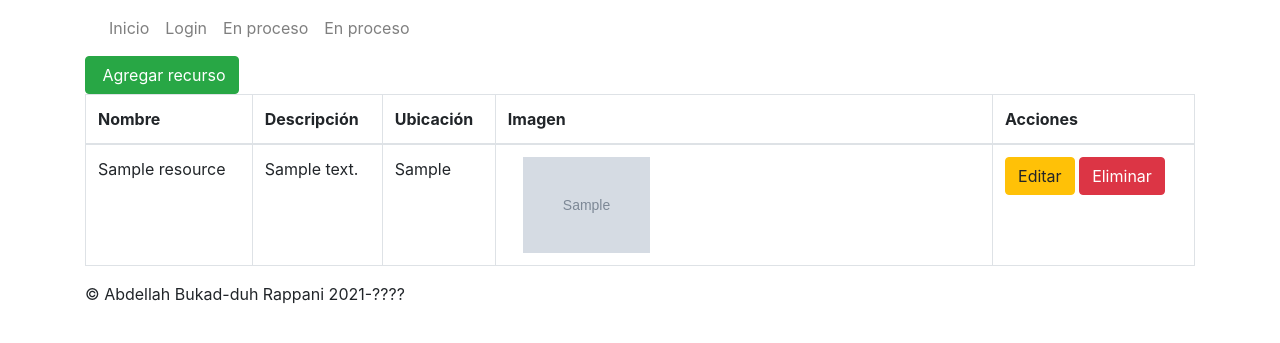
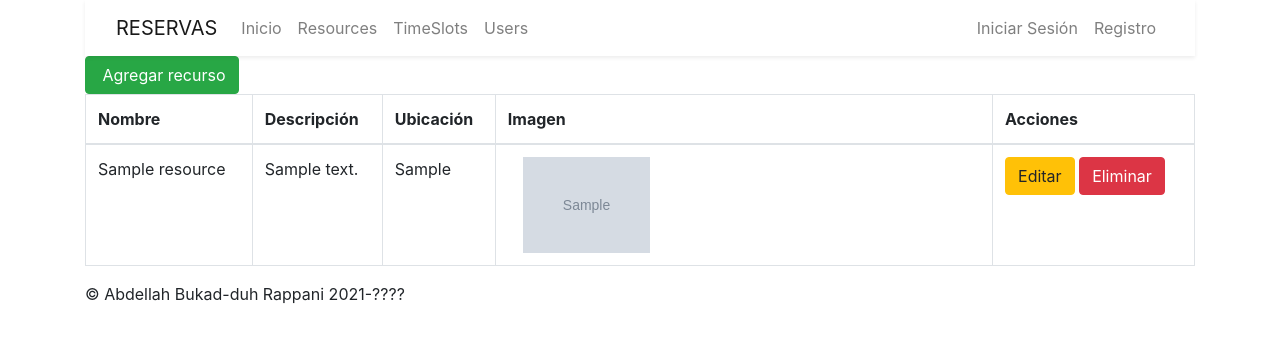
Before and after one commit to abdell1999/reserva, a PHP site: page /dwes/ in a window 1280 px wide. Shown: the top 343 px of the page. Run offline with PHP 8.4, Linux system fonts and the light colour scheme; tables that the repository leaves empty hold one stand-in row (values such as "Sample post"); grey boxes marked "Sample" are stand-in pictures.

Commit message:
Mejorado menu de navegación en el header.php

```diff
--- a/controllers/usersController.php
+++ b/controllers/usersController.php
@@ -21,4 +21,9 @@ class UsersController {
     }
 
 
+    public function showRegister(){
+        $this->view->show("users/register");
+    }
+
+
 }
--- a/views/header.php
+++ b/views/header.php
@@ -18,26 +18,47 @@
 <body>
     <div class='container'>
 
+    <nav class="navbar navbar-expand-md navbar-light bg-white shadow-sm">
+            <div class="container">
+                <a class="navbar-brand" href="index.php">
+                    RESERVAS
+                </a>
+                <button class="navbar-toggler" type="button" data-toggle="collapse" data-target="#navbarSupportedContent" aria-controls="navbarSupportedContent" aria-expanded="false" aria-label="Toggle navigation">
+                    <span class="navbar-toggler-icon"></span>
+                </button>
 
-
-
-    <nav class="navbar navbar-expand-sm navbar-light">
-  <ul class="navbar-nav">
-    <li>
+                <div class="collapse navbar-collapse" id="navbarSupportedContent">
+                    <!-- Left Side Of Navbar -->
+                    <ul class="navbar-nav mr-auto">
+                    <li>
       <a class="nav-link" href="index.php">Inicio</a>
     </li>
     <li>
-      <a class="nav-link" href="index.php?controller=users&action=showLogin">Login</a>
+      <a class="nav-link" href="#">Resources</a>
     </li>
     <li>
-      <a class="nav-link" href="#">En proceso</a>
+      <a class="nav-link" href="#">TimeSlots</a>
     </li>
     <li>
-      <a class="nav-link" href="#">En proceso</a>
+      <a class="nav-link" href="#">Users</a>
     </li>
 
-  </ul>
-</nav>
+                    </ul>
+
+                    <!-- Right Side Of Navbar -->
+                    <ul class="navbar-nav ml-auto">
+                        <!-- Authentication Links -->
+                                                                                    <li class="nav-item">
+                                    <a class="nav-link" href="index.php?controller=users&action=showLogin">Iniciar Sesión</a>
+                                </li>
+
+                                                            <li class="nav-item">
+                                    <a class="nav-link" href="index.php?controller=users&action=showRegister">Registro</a>
+                                </li>
+                                                                        </ul>
+                </div>
+            </div>
+        </nav>
 
 
 
--- a/views/users/login.php
+++ b/views/users/login.php
@@ -1,6 +1,7 @@
 <?php
 
-echo "<div class='card-body'>
+echo "<div class='row justify-content-center'><div class='col-md-8'><div class='card'>
+<div class='card-header'>Acceder</div><div class='card-body'>
 <form method='POST' action='por poner algo aqui'>
     <div class='form-group row'>
         <label for='email' class='col-md-4 col-form-label text-md-right'>Correo electrónico</label>
@@ -44,4 +45,4 @@ echo "<div class='card-body'>
                                         </div>
     </div>
 </form>
-</div>";
+</div></div></div></div></div>";
--- /dev/null
+++ b/views/users/register.php
@@ -0,0 +1,3 @@
+<?php
+
+echo "REGISTRATE ACA";
```
